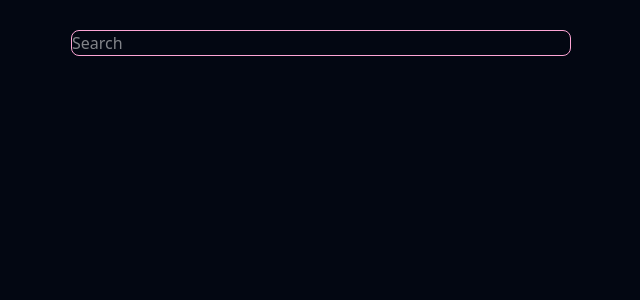
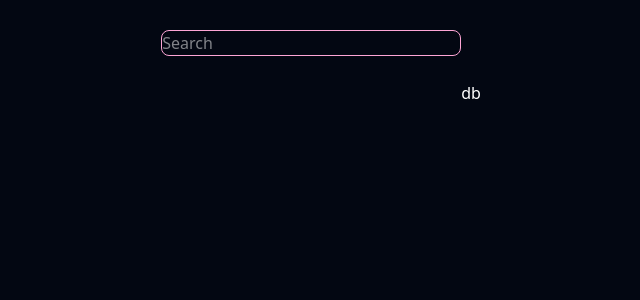
Before and after one commit to Nandhini4706/l1, a React (Vite) app in the folder frontend/: page / in a window 1280 px wide. Shown: the top 300 px of the page, without its empty margins (319-959 px from the left). Built offline with nearby package versions, Linux system fonts and the light colour scheme.

Commit message:
list created

```diff
--- a/frontend/src/App.jsx
+++ b/frontend/src/App.jsx
@@ -1,12 +1,12 @@
 import React from 'react'
-import List from './assets/page/List'
+import Search from './assets/page/Search'
 
 function App() {
 
 
   return (
     <>
-    <List/>
+    <Search/>
 
       </>
   )
--- a/frontend/src/assets/components/Login.jsx
+++ b/frontend/src/assets/components/Login.jsx
@@ -13,6 +13,8 @@ const Login = () => {
                <button className='border-1 border-amber-50 rounded-xl w-[150px] text-amber-50 hover:bg-gray-900'>Login</button>
 
            </div>
+
+
     </div>
     </div>
   )
--- a/frontend/src/assets/page/List.jsx
+++ /dev/null
@@ -1,11 +0,0 @@
-import React from 'react'
-
-export default function List() {
-  return (
-    <div className='w-full h-screen bg-gray-950'>
-      <div className='flex justify-center text-white'>
-        <input type="text" placeholder='Search' className='w-[500px] translate-y-[30px]  border-1 rounded-lg border-pink-300'/>
-      </div>
-    </div>
-  )
-}
--- /dev/null
+++ b/frontend/src/assets/page/Search.jsx
@@ -0,0 +1,18 @@
+import React from 'react'
+
+export default function List() {
+  return (
+    <div className='w-full h-screen bg-gray-950'>
+      <div className='flex justify-center  text-white'>
+        <input type="text" placeholder='Search' className='w-[300px] translate-y-[30px]  border-1 rounded-lg border-pink-300
+         ' />
+         <button className='translate-y-[80px] '>db</button>
+
+      </div>
+
+      <div>
+
+      </div>
+    </div>
+  )
+}
--- /dev/null
+++ b/frontend/src/assets/page/components/List.jsx
@@ -0,0 +1,12 @@
+import React from 'react'
+
+export default function List() {
+  return (
+    <div className='w-full h-screen bg-gray-900 pt-5 pl-5 flex-row'>
+
+      <div className=' w-[250px] h-[250px]  bg-white flex justify-end rounded-xl border-1 border-gray-950 shadow-lg shadow-gray-500 '>
+
+     </div>
+    </div>
+  )
+}
--- /dev/null
+++ b/frontend/src/assets/page/components/Menu.jsx
@@ -0,0 +1,9 @@
+import React from 'react'
+
+export default function Menu() {
+  return (
+    <div>
+
+    </div>
+  )
+}
```
